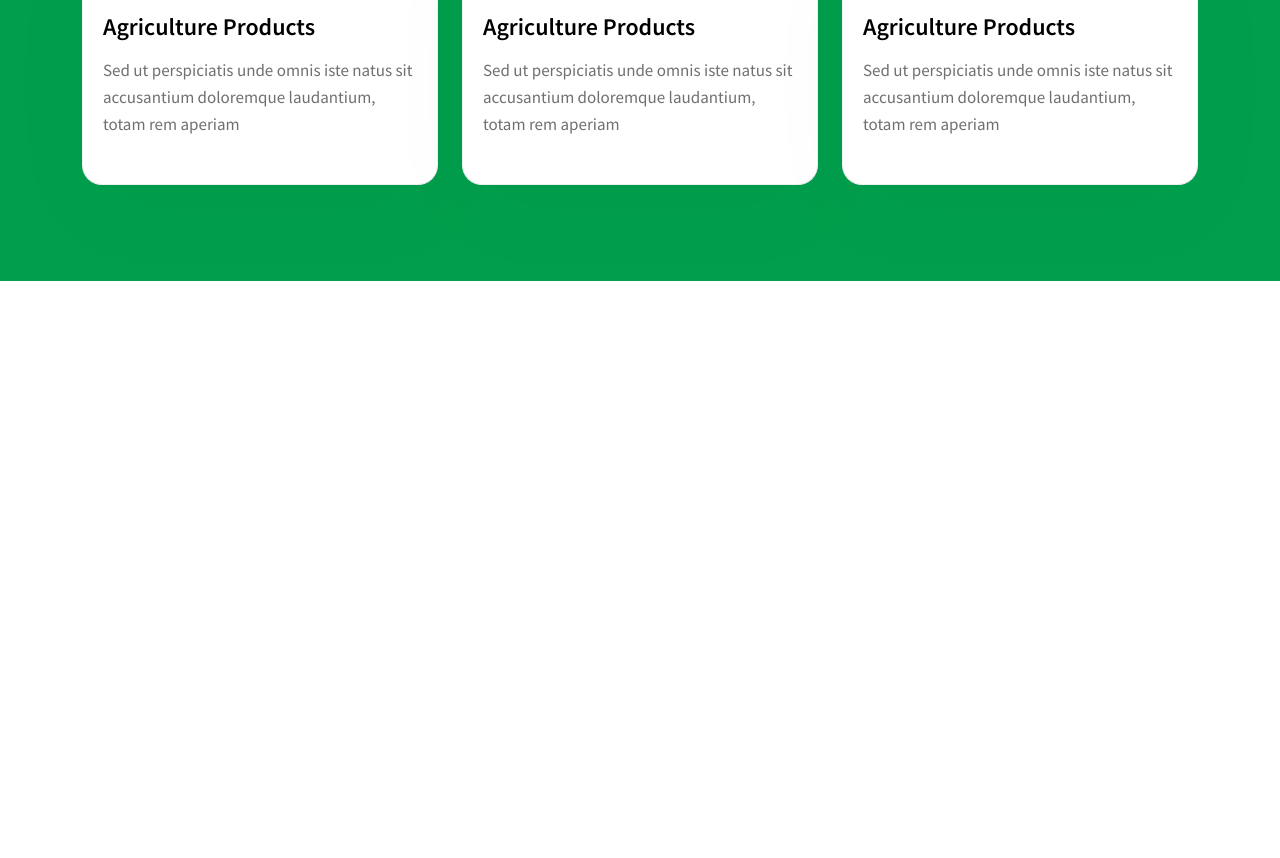
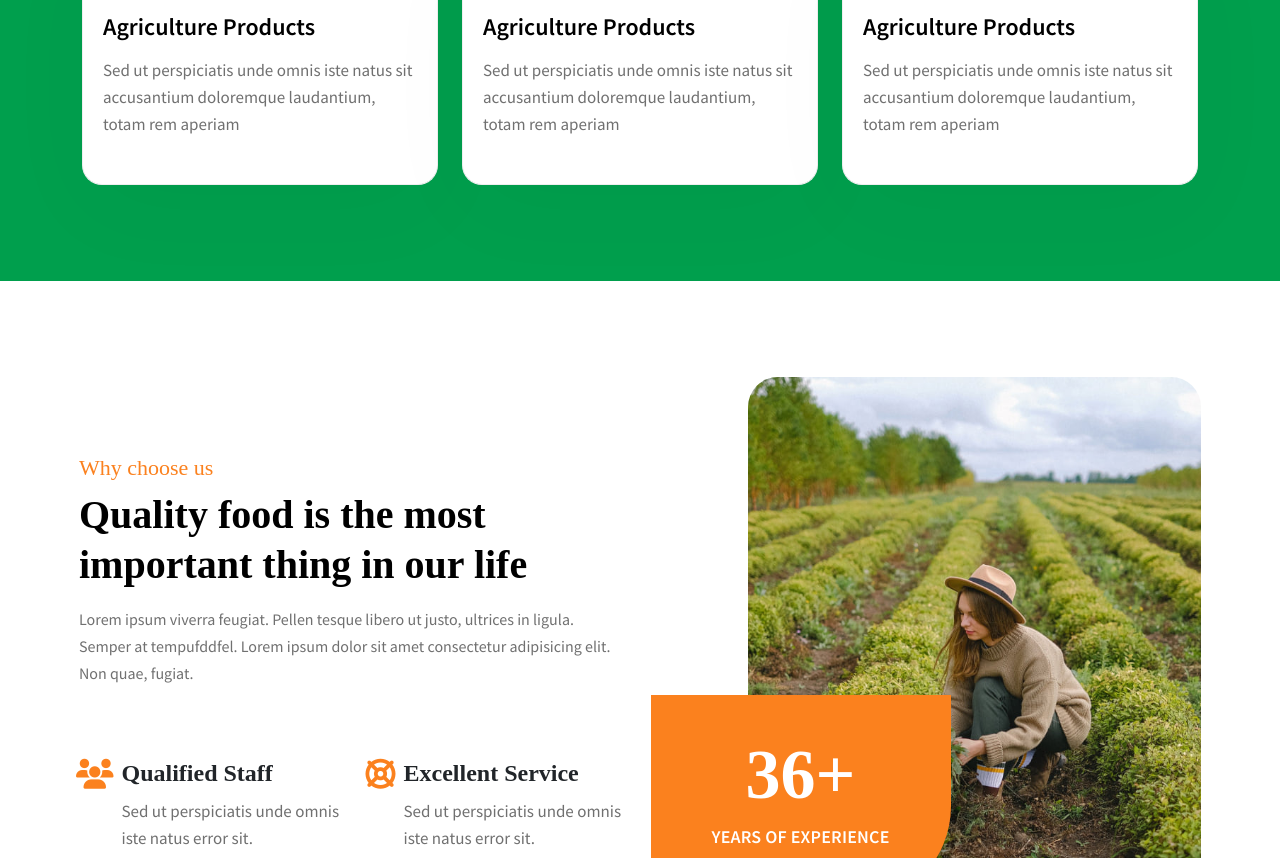
Before and after one commit to AnthonyNguyen1708/BC37_Bootstrap_Capstone_Group7, a plain HTML site: page Page_Landing/landing.html in a window 1280 px wide. Shown: the part 1942-2800 px from the top of the page. Before the commit the page ends 2223 px from the top, so only its background shows below. Drawn offline with nearby package versions, Linux system fonts and the light colour scheme; a web font is replaced by a local one.

Commit message:
finish_quality

```diff
--- a/Page_Landing/landing.css
+++ b/Page_Landing/landing.css
@@ -49,15 +49,16 @@ header nav h1:hover a {
   font-size: 20px;
   line-height: 35px;
   border-radius: 50%;
-  margin-right: 10px;
+  margin-right: 15px;
   cursor: pointer;
 }
 .header_navbar .fa-moon {
   width: 40px;
   height: 40px;
-  font-size: 20px;
+  font-size: 25px;
   line-height: 40px;
   cursor: pointer;
+  color: white;
 }
 .header_navbar .fa-moon:hover {
   color: #fb811e;
@@ -154,8 +155,6 @@ header nav h1:hover a {
 /*end banner*/
 
 /*start feature*/
-.feature-left {
-}
 .feature-left h5 {
   color: #fb811e;
   font-size: 22px;
@@ -282,9 +281,92 @@ header nav h1:hover a {
   margin: 15px 0;
   text-decoration: none;
 }
+.service_content .card .card-body a:hover {
+  color: #009f4d;
+  transition: 0.5s;
+}
 .service_content .card .card-body p {
   font-size: 17px;
   line-height: 27px;
   color: #707070;
 }
 /*end service*/
+
+/*start quality*/
+.quality .row {
+  display: flex;
+  flex-wrap: wrap;
+  margin-right: -15px;
+  margin-left: -15px;
+}
+.quality .row .quality_left {
+  align-self: center;
+}
+.quality .row .quality_left h5 {
+  color: #fb811e;
+  font-size: 22px;
+  font-weight: 400;
+  line-height: 28px;
+}
+.quality .row .quality_left h3 {
+  font-size: 40px;
+  line-height: 50px;
+  font-weight: 600;
+  color: black;
+}
+.quality .row .quality_left p {
+  line-height: 27px;
+  color: #707070;
+}
+.quality .row .quality_left .row {
+  display: flex;
+  flex-wrap: wrap;
+  margin-right: -15px;
+  margin-left: -15px;
+}
+.quality .row .quality_left .row .quality_footer span.fa {
+  font-size: 30px;
+  color: #fb811e;
+}
+.quality .row .quality_left .row .quality_footer .detail {
+  margin-left: 0.5rem !important;
+}
+.quality .row .quality_left .row .quality_footer .detail h4 {
+  font-size: 24px;
+  margin-bottom: 10px;
+  font-weight: 600;
+}
+.quality .row .quality_left .row .quality_footer .detail p {
+  font-size: 17px;
+  line-height: 27px;
+  color: #707070;
+}
+.quality_right img {
+  border-radius: 30px;
+}
+.quality_right .quality_img_info {
+  background-color: #fb811e;
+  color: #fff;
+  position: absolute;
+  left: -85px;
+  bottom: 38px;
+  padding: 40px;
+  box-shadow: 30px 30px 30px rgb(0 0 0 / 20%);
+  min-width: 300px;
+  border-radius: 0 0 100px 0;
+  text-align: center;
+}
+.quality_right .quality_img_info h6 {
+  font-size: 70px;
+  line-height: 80px;
+  color: #fff;
+  font-weight: 600;
+  font-family: 'Volkhov', serif;
+}
+.quality_right .quality_img_info p {
+  color: #fff;
+  font-size: 18px;
+  font-weight: 600;
+  letter-spacing: 0.2px;
+}
+/*end quality*/
--- a/Page_Landing/landing.html
+++ b/Page_Landing/landing.html
@@ -22,6 +22,14 @@
       crossorigin="anonymous"
       referrerpolicy="no-referrer"
     />
+
+    <!--Ionicons-->
+    <script
+      src="https://cdnjs.cloudflare.com/ajax/libs/ionicons/6.0.2/esm/ionicons.min.js"
+      integrity="sha512-qFRjtFs1SsmZHbyvBqGiM8idmNed7AmDUkHHhRSR6JD1sSmv7HsQtdVeQ2jVuTCzcstSIcd+l/2DlGEl58dMRA=="
+      crossorigin="anonymous"
+      referrerpolicy="no-referrer"
+    ></script>
 
     <!-- Google fonts -->
     <link
@@ -64,7 +72,7 @@
           </h1>
           <div class="header_navbar d-flex">
             <i class="fa fa-search text-center bg-white"></i>
-            <i class="fa fa-moon"></i>
+            <i class="far fa-moon"></i>
             <div class="header_menu">
               <a href="">HOME</a>
               <a href="">ABOUT</a>
@@ -231,16 +239,17 @@
             <div class="card">
               <div class="card-header p-0 position-relative border-0">
                 <a href="">
-                  <img class="w-100" src="/img/service1.jpg" alt="">
+                  <img class="w-100" src="/img/service1.jpg" alt="" />
                 </a>
               </div>
               <div class="card-body service-details">
-
                 <div class="label-style">Natural</div>
 
                 <a href="" class="service-heading">Agriculture Products</a>
-                <p>Sed ut perspiciatis unde omnis iste natus sit accusantium doloremque
-                  laudantium, totam rem aperiam</p>
+                <p>
+                  Sed ut perspiciatis unde omnis iste natus sit accusantium
+                  doloremque laudantium, totam rem aperiam
+                </p>
               </div>
             </div>
           </div>
@@ -248,16 +257,17 @@
             <div class="card">
               <div class="card-header p-0 position-relative border-0">
                 <a href="">
-                  <img class="w-100" src="/img/service2.jpg" alt="">
+                  <img class="w-100" src="/img/service2.jpg" alt="" />
                 </a>
               </div>
               <div class="card-body service-details">
-
                 <div class="label-style">Natural</div>
 
                 <a href="" class="service-heading">Agriculture Products</a>
-                <p>Sed ut perspiciatis unde omnis iste natus sit accusantium doloremque
-                  laudantium, totam rem aperiam</p>
+                <p>
+                  Sed ut perspiciatis unde omnis iste natus sit accusantium
+                  doloremque laudantium, totam rem aperiam
+                </p>
               </div>
             </div>
           </div>
@@ -265,23 +275,63 @@
             <div class="card">
               <div class="card-header p-0 position-relative border-0">
                 <a href="">
-                  <img class="w-100" src="/img/service3.jpg" alt="">
+                  <img class="w-100" src="/img/service3.jpg" alt="" />
                 </a>
               </div>
               <div class="card-body service-details">
-
                 <div class="label-style">Natural</div>
 
                 <a href="" class="service-heading">Agriculture Products</a>
-                <p>Sed ut perspiciatis unde omnis iste natus sit accusantium doloremque
-                  laudantium, totam rem aperiam</p>
+                <p>
+                  Sed ut perspiciatis unde omnis iste natus sit accusantium
+                  doloremque laudantium, totam rem aperiam
+                </p>
               </div>
             </div>
           </div>
         </div>
       </div>
     </section>
-
+    <section class="quality py-5">
+      <div class="container py-md-5 py-4">
+        <div class="row">
+          <div class="quality_left col-lg-6">
+            <h5>Why choose us</h5>
+            <h3>Quality food is the most important thing in our life</h3>
+            <p class="mt-3">
+              Lorem ipsum viverra feugiat. Pellen tesque libero ut justo,
+              ultrices in ligula. Semper at tempufddfel. Lorem ipsum dolor sit
+              amet consectetur adipisicing elit. Non quae, fugiat.
+            </p>
+            <div class="row mt-sm-5 mt-4 pt-lg-4">
+              <div class="col-sm-6 quality_footer d-flex">
+                <span class="fa fa-users"></span>
+                <div class="detail ml-2">
+                  <h4>Qualified Staff</h4>
+                  <p>Sed ut perspiciatis unde omnis iste natus error sit.</p>
+                </div>
+              </div>
+              <div class="col-sm-6 quality_footer d-flex mt-sm-0 mt-4">
+                <span class="fa fa-life-ring"></span>
+                <div class="detail ml-2">
+                  <h4>Excellent Service</h4>
+                  <p>Sed ut perspiciatis unde omnis iste natus error sit.</p>
+                </div>
+              </div>
+            </div>
+          </div>
+          <div
+            class="quality_right col-lg-5 offset-lg-1 offset-md-2 mt-lg-0 mt-sm-5 mt-4 position-relative"
+          >
+            <img src="/img/image.jpg" class="img-fluid" alt="" />
+            <div class="quality_img_info">
+              <h6>36+</h6>
+              <p>YEARS OF EXPERIENCE</p>
+            </div>
+          </div>
+        </div>
+      </div>
+    </section>
     <!--jQuery 3.6-->
     <script
       src="https://cdnjs.cloudflare.com/ajax/libs/jquery/3.6.0/jquery.min.js"
```
